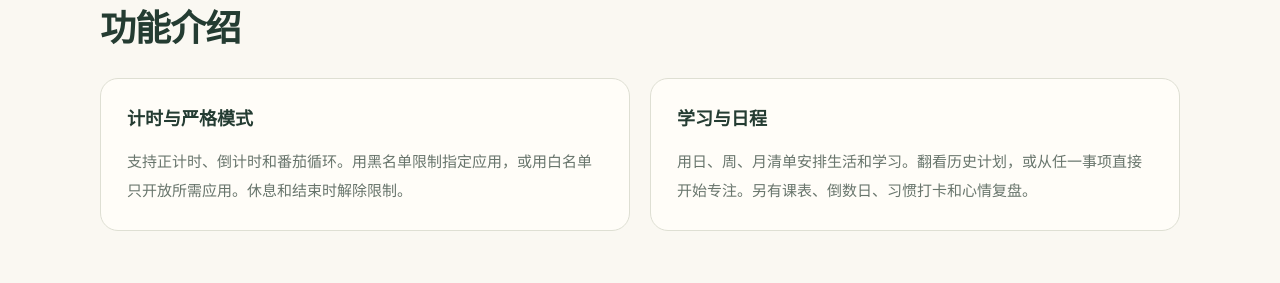
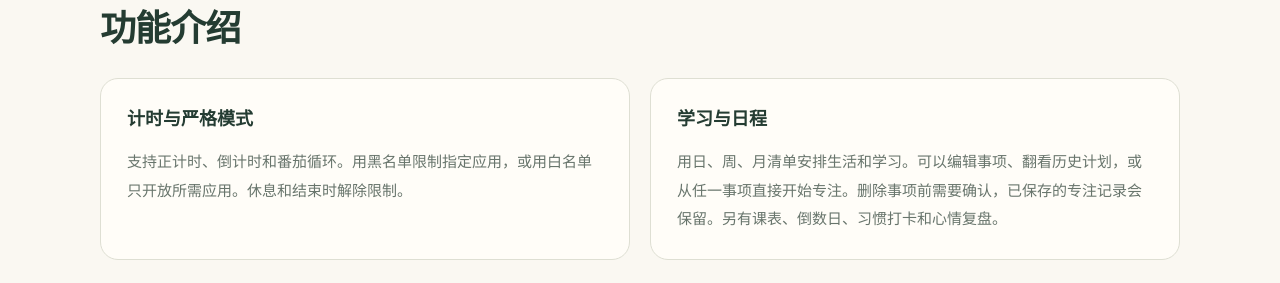
Before and after one commit to Amy22707/amy-studio, a website: page site/focusbloom/index.html in a window 1280 px wide. Shown: the part 1284-1567 px from the top of the page. Drawn offline with Linux system fonts and the light colour scheme.

Commit message:
Describe planner deletion confirmation on the FocusBloom page

```diff
--- a/site/focusbloom/index.html
+++ b/site/focusbloom/index.html
@@ -30,7 +30,7 @@
     </section>
     <section id="features" class="guide-section"><h2>功能介绍</h2><div class="guide-grid">
       <article class="guide-card"><h3>计时与严格模式</h3><p>支持正计时、倒计时和番茄循环。用黑名单限制指定应用，或用白名单只开放所需应用。休息和结束时解除限制。</p></article>
-      <article class="guide-card"><h3>学习与日程</h3><p>用日、周、月清单安排生活和学习。翻看历史计划，或从任一事项直接开始专注。另有课表、倒数日、习惯打卡和心情复盘。</p></article>
+      <article class="guide-card"><h3>学习与日程</h3><p>用日、周、月清单安排生活和学习。可以编辑事项、翻看历史计划，或从任一事项直接开始专注。删除事项前需要确认，已保存的专注记录会保留。另有课表、倒数日、习惯打卡和心情复盘。</p></article>
     </div></section>
     <section id="install" class="guide-section"><h2>下载与安装</h2>
       <div class="guide-grid">
```
Also changed, not shown: site/i18n/site.json (+1 -1 lines).
